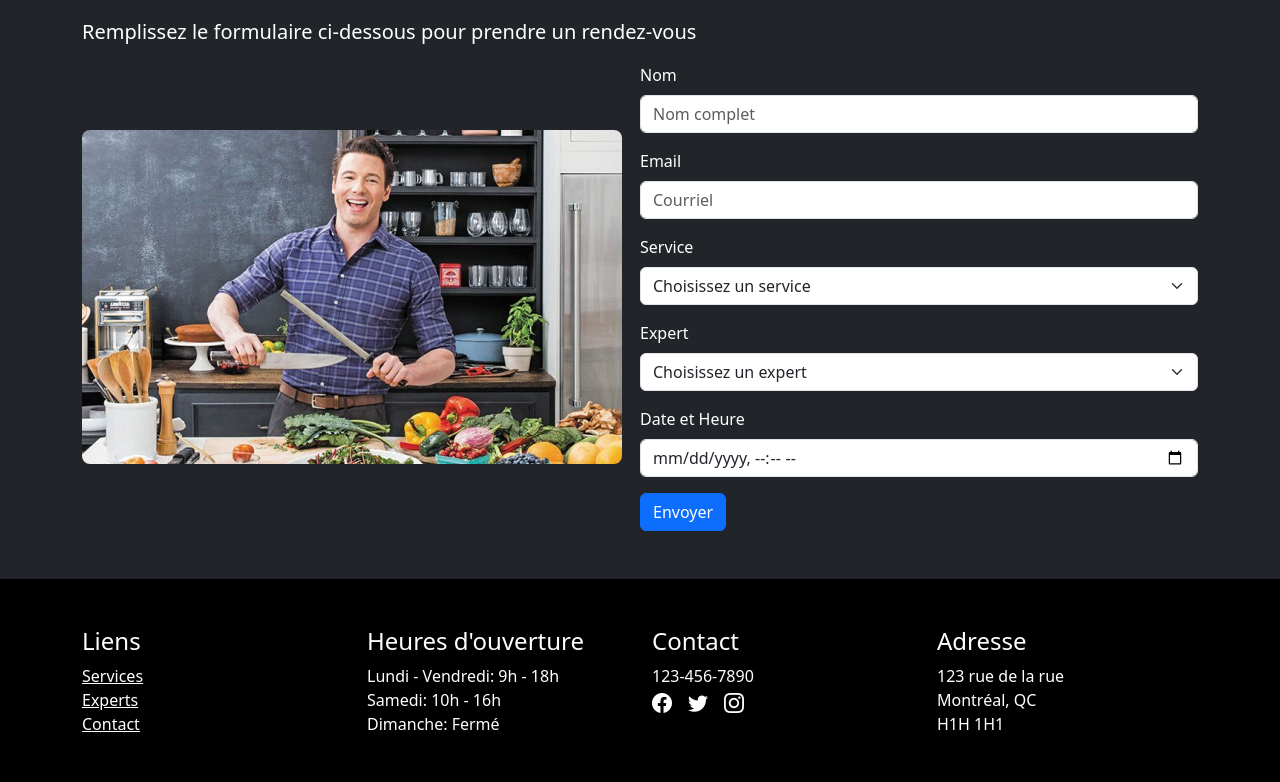
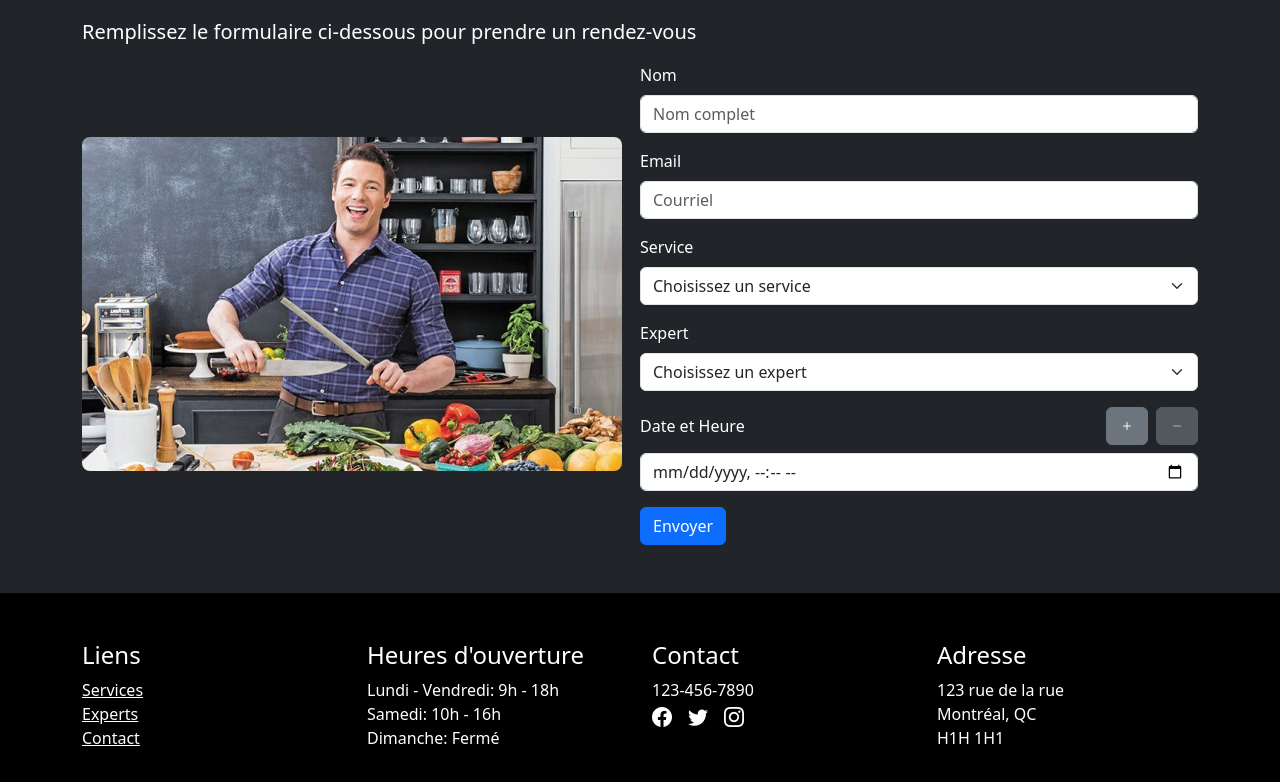
Before and after one commit to seg3525/projet1, a React (Vite) app: page / in a window 1280 px wide. Shown: the part 2375-3157 px from the top of the page. Built offline with nearby package versions, Linux system fonts and the light colour scheme.

Commit message:
feat: multiples renvez-vous

```diff
--- a/src/components/Contact.jsx
+++ b/src/components/Contact.jsx
@@ -5,6 +5,7 @@ import confirm from "../assets/confirm.svg";
 
 export default function Contact() {
   const [confirmationOpen, setConfirmationOpen] = useState(false);
+  const [amountOfBookings, setAmountOfBookings] = useState(1);
 
   return (
     <section id="contact" className="py-5 text-white bg-dark">
@@ -76,15 +77,43 @@ export default function Contact() {
                   </select>
                 </div>
                 <div className="mb-3">
-                  <label htmlFor="date" className="form-label">
+                  <label
+                    htmlFor="date"
+                    className="form-label d-flex flex-row gap-2 align-items-center justify-content-between"
+                  >
                     Date et Heure
+                    <div className="d-flex justify-content-between align-items-center gap-2">
+                      <button
+                        className="btn btn-secondary"
+                        disabled={amountOfBookings === 5}
+                        onClick={() => {
+                          setAmountOfBookings(amountOfBookings + 1);
+                        }}
+                      >
+                        <i className="bi bi-plus" />
+                      </button>
+                      <button
+                        className="btn btn-secondary"
+                        disabled={amountOfBookings === 1}
+                        onClick={() => {
+                          setAmountOfBookings(amountOfBookings - 1);
+                        }}
+                      >
+                        <i className="bi bi-dash" />
+                      </button>
+                    </div>
                   </label>
+                  <div className="d-flex flex-column gap-2">
+                    {[...Array(amountOfBookings)].map((_, index) => (
                       <input
                         type="datetime-local"
                         className="form-control"
                         id="date"
                         required
+                        key={index}
                       />
+                    ))}
+                  </div>
                 </div>
                 <button type="submit" className="btn btn-primary">
                   Envoyer
```
Lines whose indentation alone changed are shown as unchanged.
